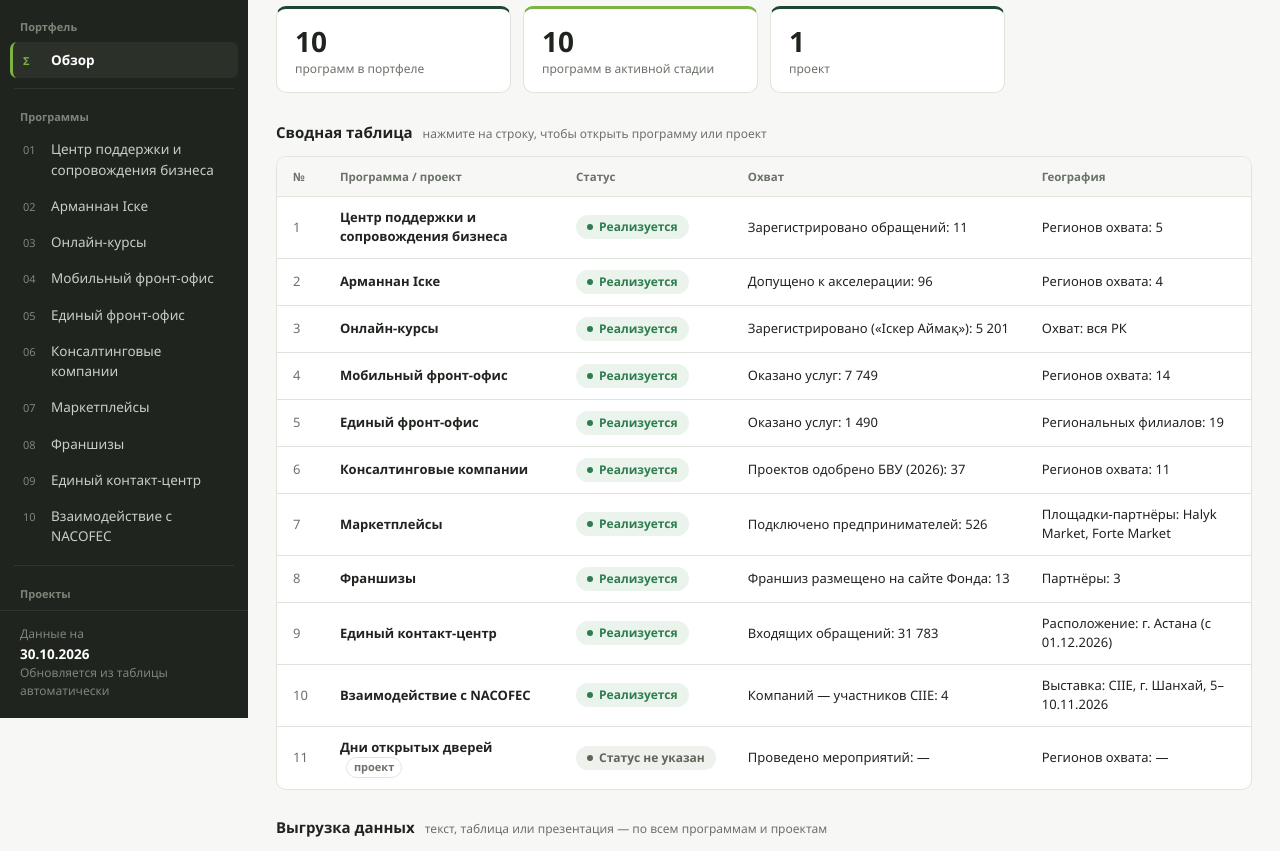
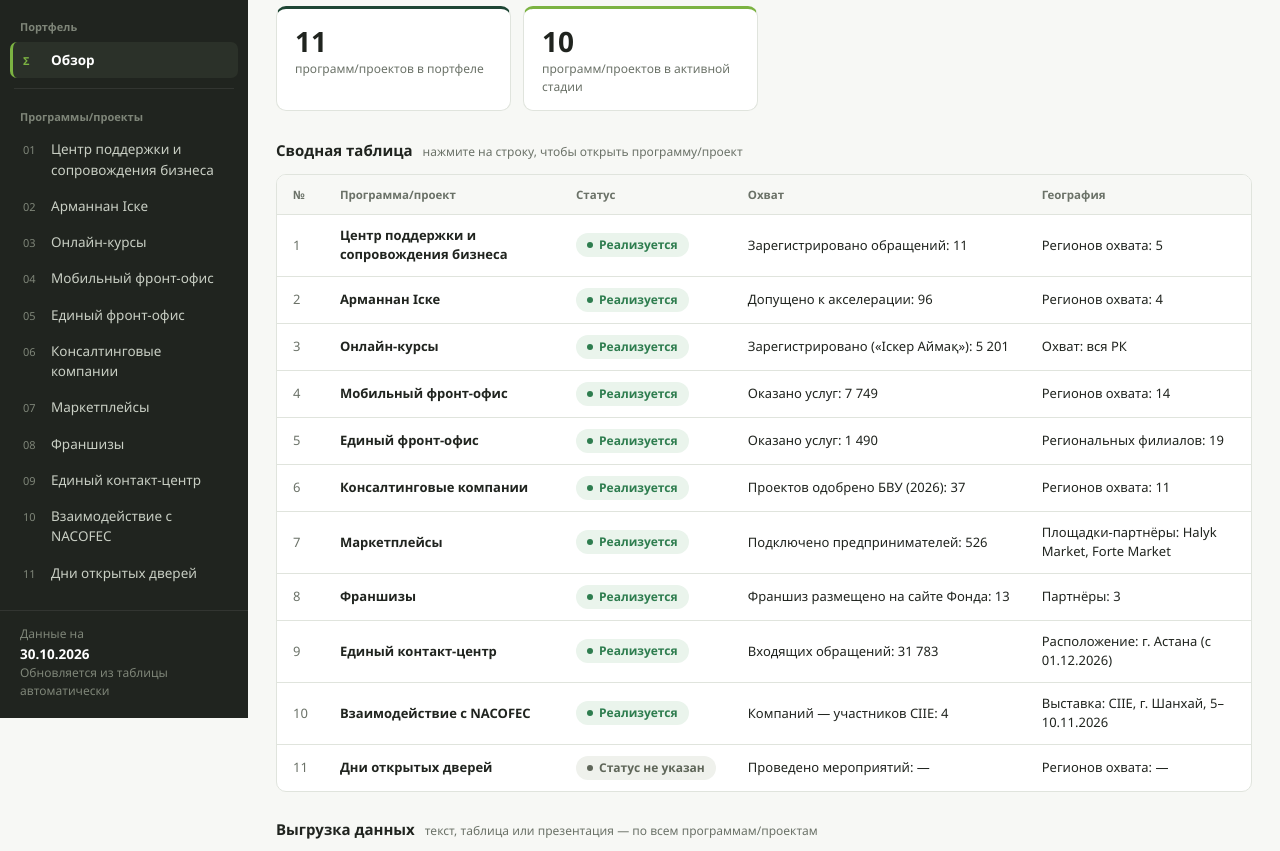
Before and after one commit to dppirr-damu/dppirr-damu.github.io, a plain HTML site: page index.html in a window 1280 px wide. Shown: the part 82-933 px from the top of the page. Drawn offline with Linux system fonts and the light colour scheme.

Commit message:
Единая подпись «программы/проекты» вместо деления на программы и проекты
Отменено разделение на группы и признак «тип»; все 11 направлений
подписаны как «программы/проекты»: меню, плитки обзора, сводная таблица,
карточка («Программа/проект 11 из 11») и выгрузки Word, Excel, PowerPoint.

Co-Authored-By: Claude Opus 5.5 <noreply@anthropic.com>
Claude-Session: https://claude.ai/code/session_01NpxsAR9L2KTpxHBYPJq9x7

```diff
--- a/index.html
+++ b/index.html
@@ -4,9 +4,9 @@
 <meta charset="UTF-8">
 <meta name="viewport" content="width=device-width, initial-scale=1.0">
 <title>Фонд «Даму» — Пульт нефинансовой поддержки</title>
-<meta name="description" content="Статус программ и проектов нефинансовой поддержки предпринимателей: охват, география, этапы, диаграммы факт/план. Обновляется еженедельно.">
+<meta name="description" content="Статус программ/проектов нефинансовой поддержки предпринимателей: охват, география, этапы, диаграммы факт/план. Обновляется еженедельно.">
 <meta property="og:title" content="Фонд «Даму» — Пульт нефинансовой поддержки">
-<meta property="og:description" content="Статус программ и проектов нефинансовой поддержки: показатели, география, этапы и диаграммы. Актуальные данные для совещаний и презентаций.">
+<meta property="og:description" content="Статус программ/проектов нефинансовой поддержки: показатели, география, этапы и диаграммы. Актуальные данные для совещаний и презентаций.">
 <meta property="og:type" content="website">
 <meta property="og:locale" content="ru_RU">
 <style>
@@ -168,11 +168,6 @@
   td.v { white-space: nowrap; }
 
   /* ================= Status chips ================= */
-  .kind-tag {
-    display: inline-block; margin-left: 6px; padding: 1px 7px; border-radius: 999px;
-    font-size: 11px; font-weight: 600; color: var(--muted); border: 1px solid var(--line, #DDE1D8);
-    vertical-align: 1px;
-  }
   .chip {
     display: inline-flex; align-items: center; gap: 6px;
     font-size: 12px; font-weight: 600; border-radius: 20px; padding: 3px 11px;
@@ -426,12 +421,12 @@
 
         <div class="section-title">
           Сводная таблица
-          <span class="hint">нажмите на строку, чтобы открыть программу или проект</span>
+          <span class="hint">нажмите на строку, чтобы открыть программу/проект</span>
         </div>
         <div class="table-card">
           <table>
             <thead>
-              <tr><th>№</th><th>Программа / проект</th><th>Статус</th><th>Охват</th><th>География</th></tr>
+              <tr><th>№</th><th>Программа/проект</th><th>Статус</th><th>Охват</th><th>География</th></tr>
             </thead>
             <tbody id="summary-body"></tbody>
           </table>
@@ -439,7 +434,7 @@
 
         <div class="section-title">
           Выгрузка данных
-          <span class="hint">текст, таблица или презентация — по всем программам и проектам</span>
+          <span class="hint">текст, таблица или презентация — по всем программам/проектам</span>
         </div>
         <div id="overview-brief"></div>
 
@@ -722,7 +717,6 @@ const DEFAULT_DATA = {
     },
     {
       name: "Дни открытых дверей",
-      kind: "project",
       status: "unknown",
       desc: "Дни открытых дверей Фонда для предпринимателей.",
       reach: [["Проведено мероприятий", "—", "—"], ["Участников", "—", "—"]],
@@ -744,23 +738,6 @@ const STATUS = {
   unknown: { label: "Статус не указан", cls: "c-plan"    },
 };
 const STAGE_LABEL = { done: "Выполнен", now: "В работе", next: "Впереди" };
-
-/* Тип направления: программа или проект (поле kind, в таблице — строка «Тип»). */
-const isProject = (p) => p.kind === "project";
-const kindName = (p) => (isProject(p) ? "Проект" : "Программа");
-function plural(n, one, few, many) {
-  const a = Math.abs(n) % 100, b = a % 10;
-  if (a > 10 && a < 20) return many;
-  if (b > 1 && b < 5) return few;
-  if (b === 1) return one;
-  return many;
-}
-/* Номер направления среди своего типа: «Программа 03 из 10», «Проект 01 из 01». */
-function kindPos(i) {
-  const p = state.programs[i];
-  const same = state.programs.map((q, k) => [q, k]).filter(([q]) => isProject(q) === isProject(p));
-  return { n: same.findIndex(([, k]) => k === i) + 1, total: same.length };
-}
 const STORE_KEY = "damu-panel-v2";
 
 /* ============================================================
@@ -838,24 +815,18 @@ function renderNav() {
     <div class="nav-label">Портфель</div>
     <button class="nav-item" data-route="overview" type="button"><span class="idx">Σ</span><span>Обзор</span></button>
     <div class="nav-divider"></div>
-  ` + [["Программы", false], ["Проекты", true]].map(([label, proj]) => {
-    const items = state.programs.map((p, i) => [p, i]).filter(([p]) => isProject(p) === proj);
-    if (!items.length) return "";
-    return `<div class="nav-label">${label}</div>` + items.map(([p, i], k) => `
+    <div class="nav-label">Программы/проекты</div>
+  ` + state.programs.map((p, i) => `
     <button class="nav-item" data-route="${i}" type="button">
-      <span class="idx">${String(k + 1).padStart(2, "0")}</span><span>${esc(p.name)}</span>
+      <span class="idx">${String(i + 1).padStart(2, "0")}</span><span>${esc(p.name)}</span>
     </button>`).join("");
-  }).join(`<div class="nav-divider"></div>`);
 }
 
 function renderKpis() {
-  const progs = state.programs.filter((p) => !isProject(p));
-  const projs = state.programs.filter(isProject);
-  const activeCount = progs.filter((p) => p.status === "active").length;
+  const activeCount = state.programs.filter((p) => p.status === "active").length;
   $("kpis").innerHTML = `
-    <div class="kpi"><div class="kpi-value num">${progs.length}</div><div class="kpi-label">${plural(progs.length, "программа", "программы", "программ")} в портфеле</div></div>
-    <div class="kpi accent"><div class="kpi-value num">${activeCount}</div><div class="kpi-label">${plural(activeCount, "программа", "программы", "программ")} в активной стадии</div></div>
-    ${projs.length ? `<div class="kpi"><div class="kpi-value num">${projs.length}</div><div class="kpi-label">${plural(projs.length, "проект", "проекта", "проектов")}</div></div>` : ""}
+    <div class="kpi"><div class="kpi-value num">${state.programs.length}</div><div class="kpi-label">программ/проектов в портфеле</div></div>
+    <div class="kpi accent"><div class="kpi-value num">${activeCount}</div><div class="kpi-label">программ/проектов в активной стадии</div></div>
   `;
 }
 
@@ -867,7 +838,7 @@ function renderSummary() {
     return `
       <tr data-route="${i}" tabindex="0" role="link" aria-label="Открыть: ${esc(p.name)}">
         <td class="idx">${i + 1}</td>
-        <td><b>${esc(p.name)}</b>${isProject(p) ? ` <span class="kind-tag">проект</span>` : ""}</td>
+        <td><b>${esc(p.name)}</b></td>
         <td><span class="chip ${s.cls}">${s.label}</span></td>
         <td class="v num">${reachMain}</td>
         <td>${geoMain}</td>
@@ -924,7 +895,7 @@ function renderCharts(p) {
    ============================================================ */
 const figs = (p) => p.reach.filter((r) => F(r[1])).map((r) => `${r[0]} — ${r[1]}`);
 const BRAND = { pine: "1E4634", green: "2E7D4F", lime: "7CB342", ink: "20241F", muted: "6B7268", paper: "F7F8F5", line: "E0E4DD", mint: "EAF4EC" };
-const DOC_TITLE = "Программы и проекты нефинансовой поддержки Фонда «Даму»";
+const DOC_TITLE = "Программы/проекты нефинансовой поддержки Фонда «Даму»";
 
 function tableRows(ps, single) {
   const rows = [];
@@ -935,7 +906,7 @@ function tableRows(ps, single) {
     chartsOf(p).forEach((c) => c.items.forEach((o) => own.push([c.title, o.n, o.raw])));
     own.forEach((r, k) => rows.push(single ? r : [k === 0 ? String(n) : "", k === 0 ? p.name : "", ...r]));
   });
-  return { head: single ? ["Раздел", "Показатель", "Значение"] : ["№", "Программа / проект", "Раздел", "Показатель", "Значение"], rows };
+  return { head: single ? ["Раздел", "Показатель", "Значение"] : ["№", "Программа/проект", "Раздел", "Показатель", "Значение"], rows };
 }
 
 const FORMATS = {
@@ -965,7 +936,7 @@ const FORMATS = {
   },
   slides: {
     label: "Данные в презентации",
-    hint: "Слайды в зелёных цветах Фонда: титульный, сводный и по слайду на программу или проект с ключевыми цифрами и диаграммой.",
+    hint: "Слайды в зелёных цветах Фонда: титульный, сводный и по слайду на программу/проект с ключевыми цифрами и диаграммой.",
     build(ps) { return { type: "slides", ps }; },
   },
 };
@@ -1028,7 +999,7 @@ function previewSlides(ps) {
     if (s.kind === "title") return `<div class="slide sl-cover"><div class="sl-acc"></div>
       <div class="sl-big">${esc(single ? ps[0].p.name : DOC_TITLE)}</div>
       <div class="sl-sub">Статус реализации · данные на ${esc(state.date)}</div><div class="sl-org">Фонд развития предпринимательства «Даму»</div></div>`;
-    if (s.kind === "overview") return `<div class="slide"><div class="sl-head">Портфель программ и проектов</div><div class="sl-body">
+    if (s.kind === "overview") return `<div class="slide"><div class="sl-head">Портфель программ/проектов</div><div class="sl-body">
       <table class="sl-tbl">${ps.map(({ p, n }) => `<tr><td>${n}</td><td>${esc(p.name)}</td><td>${esc(statusOf(p))}</td><td>${esc(figs(p)[0] || "—")}</td></tr>`).join("")}</table></div></div>`;
     const p = s.p;
     if (s.kind === "chart") return `<div class="slide"><div class="sl-head">${esc(p.name)}</div><div class="sl-body">${bars(s.chart)}</div></div>`;
@@ -1102,8 +1073,8 @@ async function downloadPptx(ps, filename) {
     }
     const s = pptx.addSlide({ masterName: "DAMU" });
     if (sp.kind === "overview") {
-      head(s, "Портфель программ и проектов");
-      const hdr = ["№", "Программа / проект", "Статус", "Ключевой показатель"].map((t) => ({ text: t, options: { bold: true, color: "FFFFFF", fill: { color: B.pine } } }));
+      head(s, "Портфель программ/проектов");
+      const hdr = ["№", "Программа/проект", "Статус", "Ключевой показатель"].map((t) => ({ text: t, options: { bold: true, color: "FFFFFF", fill: { color: B.pine } } }));
       const body = ps.map(({ p, n }, k) => [String(n), p.name, statusOf(p), figs(p)[0] || "—"].map((t) => ({ text: t, options: { fill: { color: k % 2 ? "FFFFFF" : B.paper } } })));
       s.addTable([hdr, ...body], { x: 0.5, y: 1.3, w: 12.3, colW: [0.6, 4.4, 2.0, 5.3], fontFace: FONT_FACE, fontSize: 11, color: B.ink, border: { type: "solid", pt: 0.5, color: B.line }, valign: "middle", rowH: 0.42 });
       return;
@@ -1126,7 +1097,7 @@ async function downloadPptx(ps, filename) {
     }
     const pts = (p.progress || []).filter(F).slice(0, 5);
     const left = { x: 0.5, y, w: sp.chart ? 6.0 : 12.3, h: 6.85 - y };
-    s.addText(pts.length ? "Ход реализации" : (isProject(p) ? "О проекте" : "О программе"), { x: left.x, y: left.y, w: left.w, h: 0.4, fontFace: FONT_FACE, fontSize: 14, bold: true, color: B.ink });
+    s.addText(pts.length ? "Ход реализации" : "О программе/проекте", { x: left.x, y: left.y, w: left.w, h: 0.4, fontFace: FONT_FACE, fontSize: 14, bold: true, color: B.ink });
     s.addText(pts.length ? pts.map((t) => ({ text: t, options: { bullet: { code: "25A0" }, breakLine: true, paraSpaceAfter: 6 } }))
                          : [{ text: p.desc || "—" }, ...(F(p.conclusion) ? [{ text: "\n" + p.conclusion, options: { italic: true, color: B.green } }] : [])],
       { x: left.x, y: left.y + 0.45, w: left.w, h: left.h - 0.45, fontFace: FONT_FACE, fontSize: 12, color: B.ink, valign: "top", fit: "shrink" });
@@ -1141,7 +1112,7 @@ async function downloadXlsx(m, title, filename) {
   const num = (v) => /^-?\d[\d\s ]*([.,]\d+)?$/.test(String(v).trim()) ? parseNum(v) : v;
   const aoa = [[title], [`Данные на ${state.date} · Фонд «Даму»`], [], m.head, ...m.rows.map((r) => r.map(num))];
   const ws = X.utils.aoa_to_sheet(aoa);
-  ws["!cols"] = m.head.map((h) => ({ wch: h === "№" ? 5 : h === "Значение" ? 16 : h === "Программа / проект" ? 34 : 36 }));
+  ws["!cols"] = m.head.map((h) => ({ wch: h === "№" ? 5 : h === "Значение" ? 16 : h === "Программа/проект" ? 34 : 36 }));
   const wb = X.utils.book_new();
   X.utils.book_append_sheet(wb, ws, "Данные");
   X.writeFile(wb, filename);
@@ -1193,7 +1164,7 @@ function renderBrief(el, idxs) {
                           : `<button class="btn" type="button" data-act="doc">Скачать для Word</button>`);
   el.innerHTML = `
     <div class="brief">
-      <div class="chart-title">${single ? (isProject(ps[0].p) ? "Выгрузка данных по проекту" : "Выгрузка данных по программе") : "Выгрузка данных по всем программам и проектам"}</div>
+      <div class="chart-title">${single ? "Выгрузка данных по программе/проекту" : "Выгрузка данных по всем программам/проектам"}</div>
       <div class="chart-sub">${esc(FORMATS[fmtKey].hint)}</div>
       <div class="tabs" role="tablist">${Object.entries(FORMATS).map(([k, v]) =>
         `<button class="tab" role="tab" type="button" data-fmt="${k}" aria-selected="${k === fmtKey}">${v.label}</button>`).join("")}</div>
@@ -1233,7 +1204,7 @@ function renderProgram(i) {
 
   $("program-body").innerHTML = `
     <div class="prog-head">
-      <div class="prog-kicker">${kindName(p)} ${String(kindPos(i).n).padStart(2, "0")} из ${String(kindPos(i).total).padStart(2, "0")}</div>
+      <div class="prog-kicker">Программа/проект ${String(i + 1).padStart(2, "0")} из ${String(state.programs.length).padStart(2, "0")}</div>
       <div class="prog-title-row">
         <div class="prog-title">${esc(p.name)}</div>
         <span class="chip ${s.cls}">${s.label}</span>
@@ -1578,7 +1549,6 @@ function parseWorkbook(wb, X) {
       const b = cellText(r[1]), c = cellText(r[2]), d = cellText(r[3]);
       if (sec === "название" && b) p.name = b;
       else if (sec === "статус") p.status = STATUS_IN[norm(b)] || "unknown";
-      else if (sec === "тип") p.kind = norm(b).startsWith("проект") ? "project" : "program";
       else if (sec === "описание") p.desc = b;
       else if (sec === "охват" && b) p.reach.push([b, dash(c), dash(d)]);
       else if (sec === "география" && b) p.geo.push([b, dash(c)]);
@@ -1591,10 +1561,6 @@ function parseWorkbook(wb, X) {
         p.charts[p.charts.length - 1].items.push([b, dash(c)]);
       }
     });
-    if (!p.kind) {
-      const known = DEFAULT_DATA.programs.find((q) => norm(q.name) === norm(p.name));
-      if (known && known.kind) p.kind = known.kind;
-    }
     progs.push({ n: +m[1], p });
   });
   if (!progs.length) throw new Error("no-programs");
```
Also changed, not shown: 1 other file.
